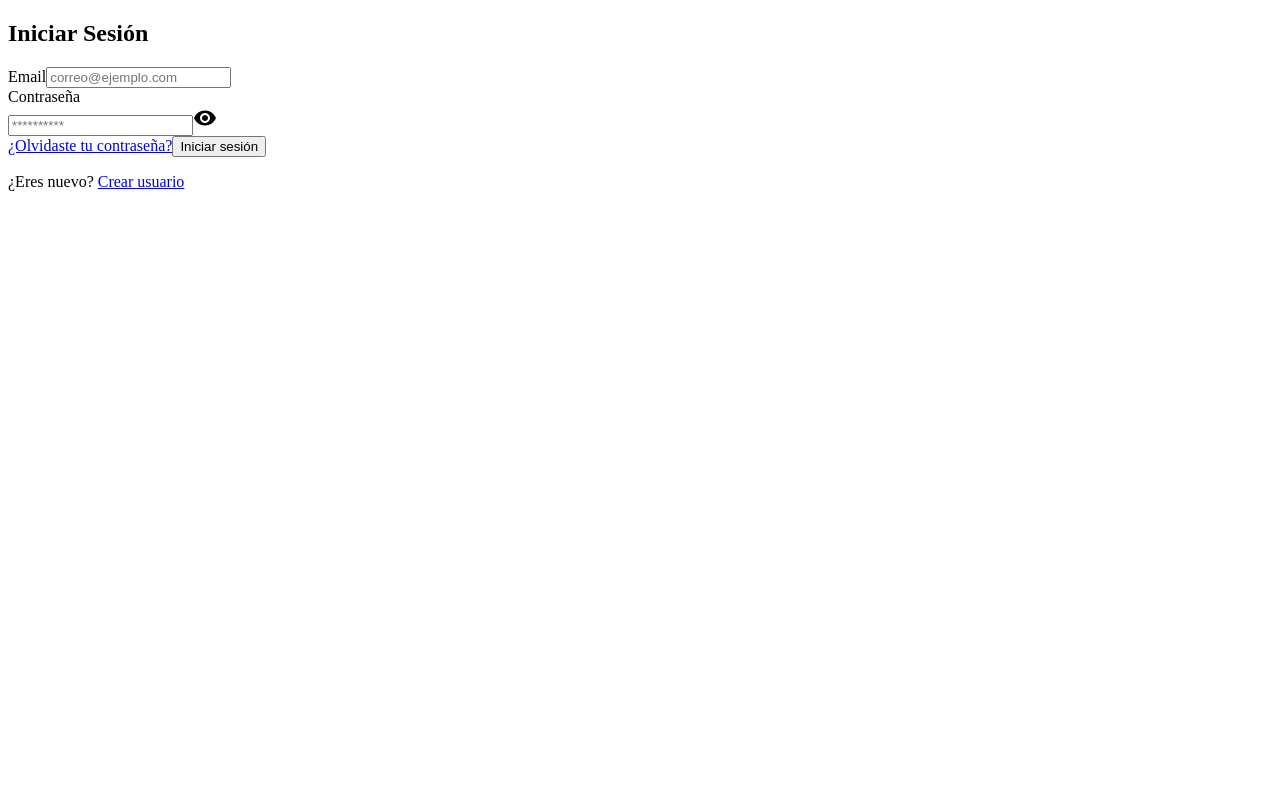
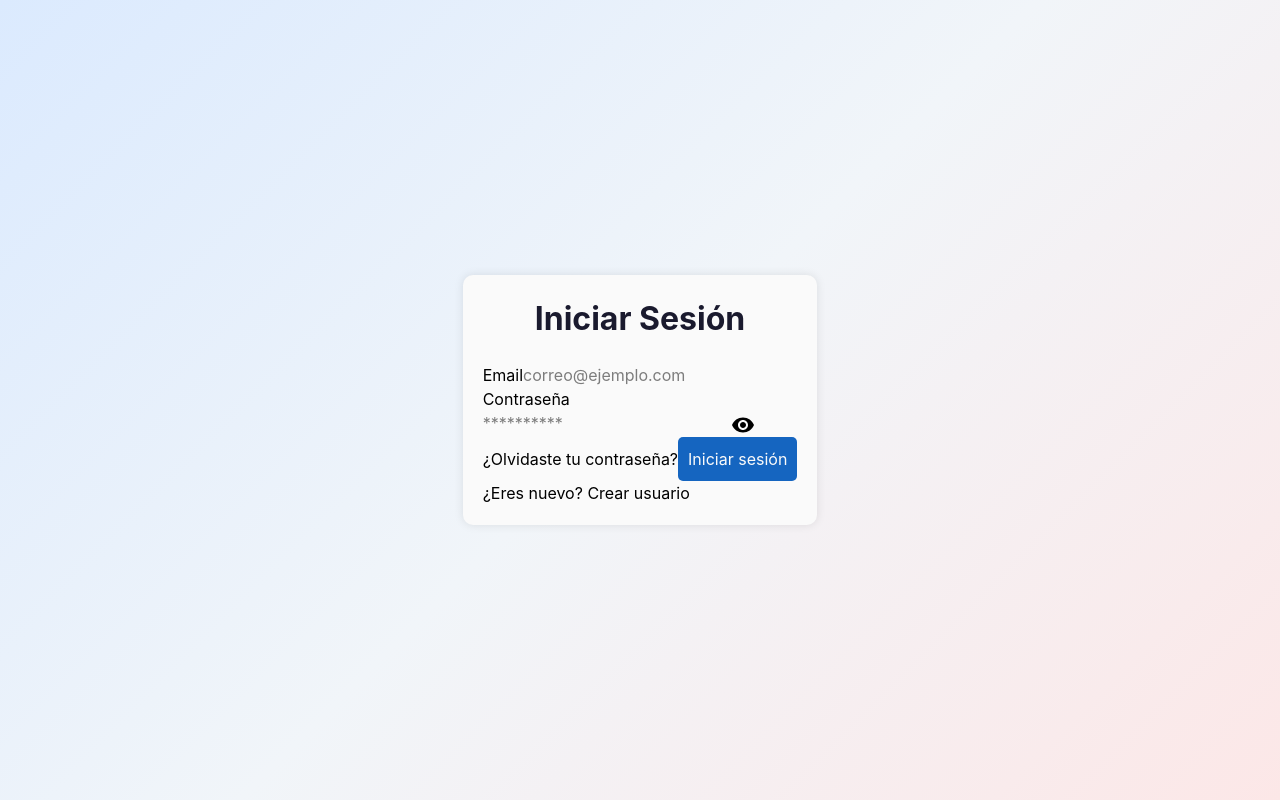
Before and after one commit to Rafterminador/app-deportiva-frontend, a React (Vite) app: page / in a window 1280 px wide. Built offline with nearby package versions, Linux system fonts and the light colour scheme.

Commit message:
feat: adding base css styles like buttons and titles

```diff
--- /dev/null
+++ b/src/css/base/base.css
@@ -0,0 +1,32 @@
+@import "tailwindcss";
+
+form {
+    background-color: var(--white);
+    padding: 20px;
+    border-radius: 10px;
+    box-shadow: 0 0 10px rgba(0, 0, 0, 0.1);
+}
+
+h1 {
+    color: var(--black-text);
+    text-align: center;
+    margin-bottom: 20px;
+    font-size: 32px;
+    font-weight: bold;
+}
+
+.button-blue {
+    background-color: var(--blue-primary);
+    color: var(--white);
+    padding: 10px;
+    border-radius: 5px;
+    cursor: pointer;
+}
+
+.button-blue:hover {
+    background-color: var(--blue-highlight);
+}
+
+.button-blue:disabled {
+    background-color: var(--blue-dark);
+}
--- /dev/null
+++ b/src/css/base/common-css.css
@@ -0,0 +1,14 @@
+.background-public-pages {
+    min-height: 100vh;
+    width: 100vw;
+    background: linear-gradient(135deg, #dbeafe 0%, #f1f5f9 50%, #fce7e7 100%);
+    display: flex;
+    align-items: center;
+    justify-content: center;
+}
+
+.background-private-pages {
+    min-height: 100vh;
+    width: 100vw;
+    background-color: var(--gray-bg, #F3F4F6);
+}
--- /dev/null
+++ b/src/css/index.ts
@@ -0,0 +1,3 @@
+import "@css/base/base.css";
+import "@css/base/colors.css";
+import "@css/base/common-css.css";
--- a/src/main.tsx
+++ b/src/main.tsx
@@ -1,6 +1,8 @@
 import { StrictMode } from 'react'
 import { createRoot } from 'react-dom/client'
 import { BrowserRouter } from 'react-router-dom'
+
+import "./css"
 import App from './App.tsx'
 
 createRoot(document.getElementById('root')!).render(
--- a/src/pages/public-routes-pages/Login.tsx
+++ b/src/pages/public-routes-pages/Login.tsx
@@ -39,9 +39,9 @@ const Login: React.FC = () => {
   };
 
   return (
-    <div>
+    <div className="background-public-pages">
       <form onSubmit={handleSubmitLogin(onSubmitLogin)}>
-        <h2>Iniciar Sesión</h2>
+        <h1>Iniciar Sesión</h1>
         <div>
           <label htmlFor="email">Email</label>
           <input
@@ -73,7 +73,7 @@ const Login: React.FC = () => {
           {badRequest && <p>Credenciales incorrectas</p>}
         </div>
         <Link to="/forgot-password">¿Olvidaste tu contraseña?</Link>
-        <button type="submit" disabled={isLoading}>
+        <button type="submit" disabled={isLoading} className="button-blue">
           Iniciar sesión
         </button>
         <p>
```
Also changed, not shown: 1 other file (tests, documents, lock files or other folders).
